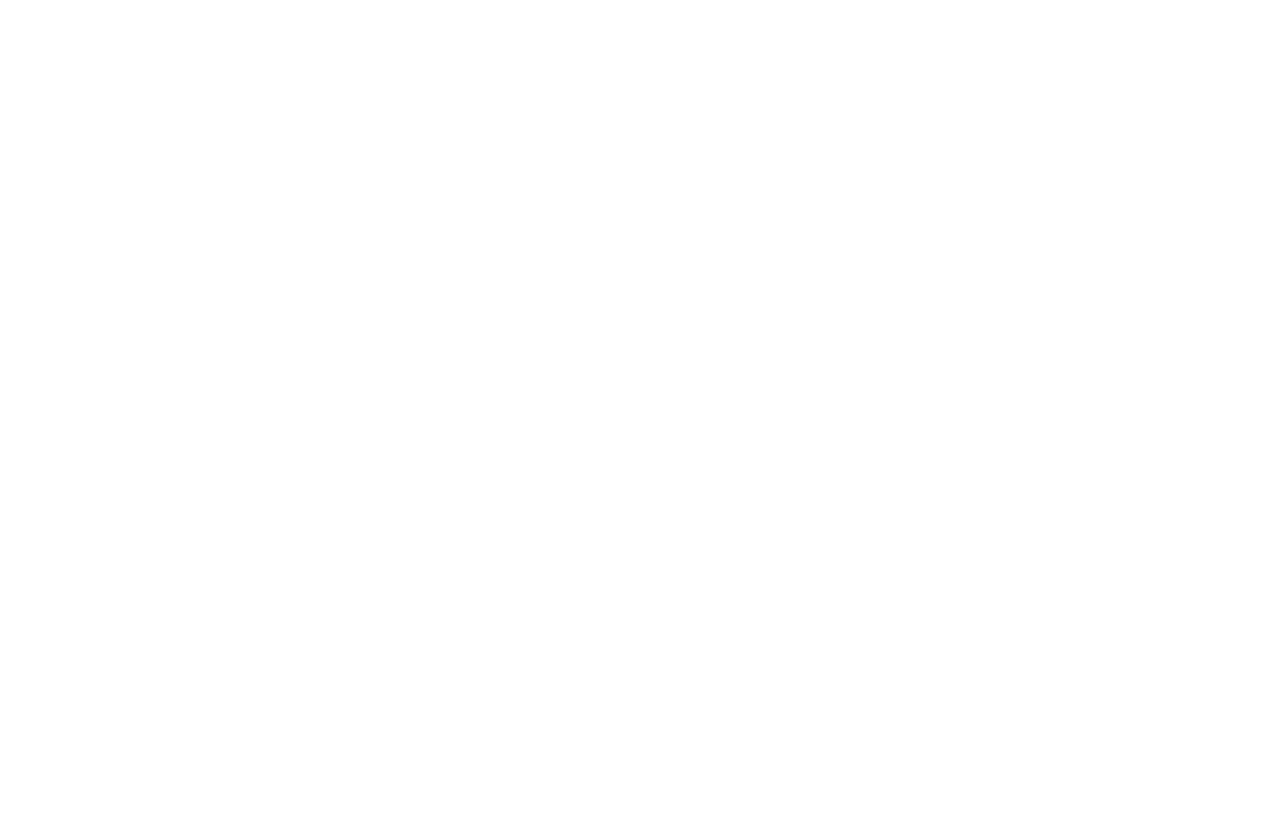
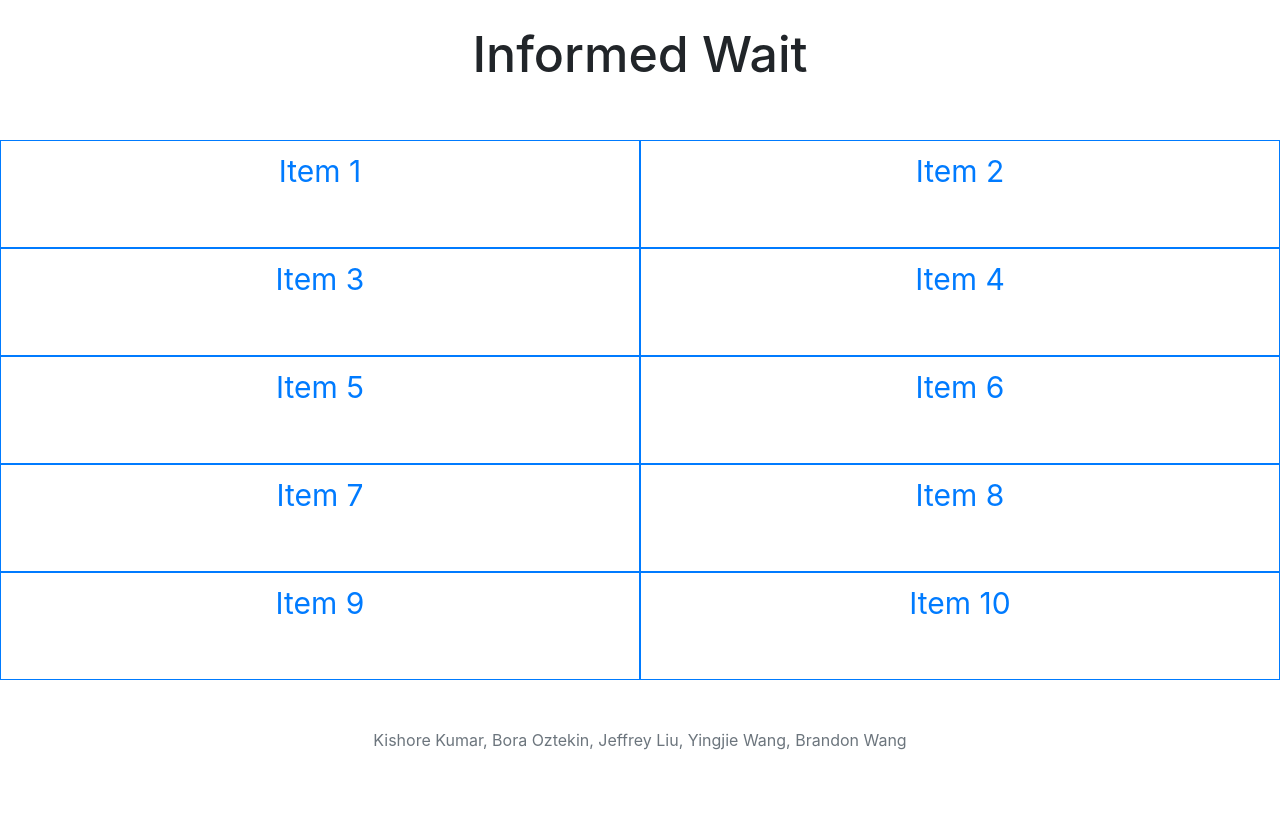
Before and after one commit to kishorejkumar/informed-wait, a Django app: page / in a window 1280 px wide. Before the commit the page is empty. Before the commit the page ends 800 px from the top, so only its background shows below. Run offline with Django 3.2, Linux system fonts and the light colour scheme; some libraries are stand-ins or nearby versions.

Commit message:
Update index.html

```diff
--- a/templates/index.html
+++ b/templates/index.html
@@ -1,10 +1,43 @@
-<!DOCTYPE html>
-<html lang="en">
-<head>
-    <meta charset="UTF-8">
-    <title></title>
-</head>
-<body>
-<h1></h1>
-</body>
+<!doctype html><html><header><title>Informed Wait</title><meta charset="utf-8"><link rel="stylesheet" href="https://stackpath.bootstrapcdn.com/bootstrap/4.1.3/css/bootstrap.min.css" integrity="sha384-MCw98/SFnGE8fJT3GXwEOngsV7Zt27NXFoaoApmYm81iuXoPkFOJwJ8ERdknLPMO" crossorigin="anonymous"><style type="text/css">
+
+
+				a{
+					height: 13.5vh;  border-radius: 0 !important; line-height: 15vh;
+				}
+				h1.big{
+					font-size: 50px;
+				}
+				span{
+					font-size: 30px;
+				}
+		</style></header><body><section id="main"><div class="text-center container-fluid"><br><h1 class="big">Informed Wait</h1><br><br>
+					<div role="group" aria-label="x">
+						<div class="row">
+							<a href="item1.html" class="col-sm-6 btn btn-outline-primary btn-lg"><span>Item 1</span></a>
+							<a href="item2.html" class="col-sm-6 btn btn-outline-primary btn-lg"><span>Item 2</span></a>
+						</div>
+						<div class="row">
+							<a href="item3.html" class="col-sm-6 btn btn-outline-primary btn-lg"><span>Item 3</span></a>
+							<a href="item4.html" class="col-sm-6 btn btn-outline-primary btn-lg"><span>Item 4</span></a>
+						</div>
+						<div class="row">
+							<a href="item5.html" class="col-sm-6 btn btn-outline-primary btn-lg"><span>Item 5</span></a>
+							<a href="item6.html" class="col-sm-6 btn btn-outline-primary btn-lg"><span>Item 6</span></a>
+						</div>
+						<div class="row">
+							<a href="item7.html" class="col-sm-6 btn btn-outline-primary btn-lg"><span>Item 7</span></a>
+							<a href="item8.html" class="col-sm-6 btn btn-outline-primary btn-lg"><span>Item 8</span></a>
+						</div>
+						<div class="row">
+							<a href="item9.html" class="col-sm-6 btn btn-outline-primary btn-lg"><span>Item 9</span></a>
+							<a href="item10.html" class="col-sm-6 btn btn-outline-primary btn-lg"><span>Item 10</span></a>
+						</div>
+			</div>
+			<div class="text-center sticky-bottom text-muted"><p style="padding-bottom: 9vh;"><br><br>Kishore Kumar, Bora Oztekin, Jeffrey Liu, Yingjie Wang, Brandon Wang</p>
+			</div>
+			</div><script
+  src="https://code.jquery.com/jquery-3.3.1.js"
+  integrity="sha256-2Kok7MbOyxpgUVvAk/HJ2jigOSYS2auK4Pfzbm7uH60="
+  crossorigin="anonymous"></script><script src="https://cdnjs.cloudflare.com/ajax/libs/tether/1.4.0/js/tether.min.js" integrity="sha384-DztdAPBWPRXSA/3eYEEUWrWCy7G5KFbe8fFjk5JAIxUYHKkDx6Qin1DkWx51bBrb" crossorigin="anonymous"></script><script src="https://stackpath.bootstrapcdn.com/bootstrap/4.1.3/js/bootstrap.bundle.min.js" integrity="sha384-pjaaA8dDz/5BgdFUPX6M/9SUZv4d12SUPF0axWc+VRZkx5xU3daN+lYb49+Ax+Tl" crossorigin="anonymous"></script></section>
+	</body>
 </html>
```
